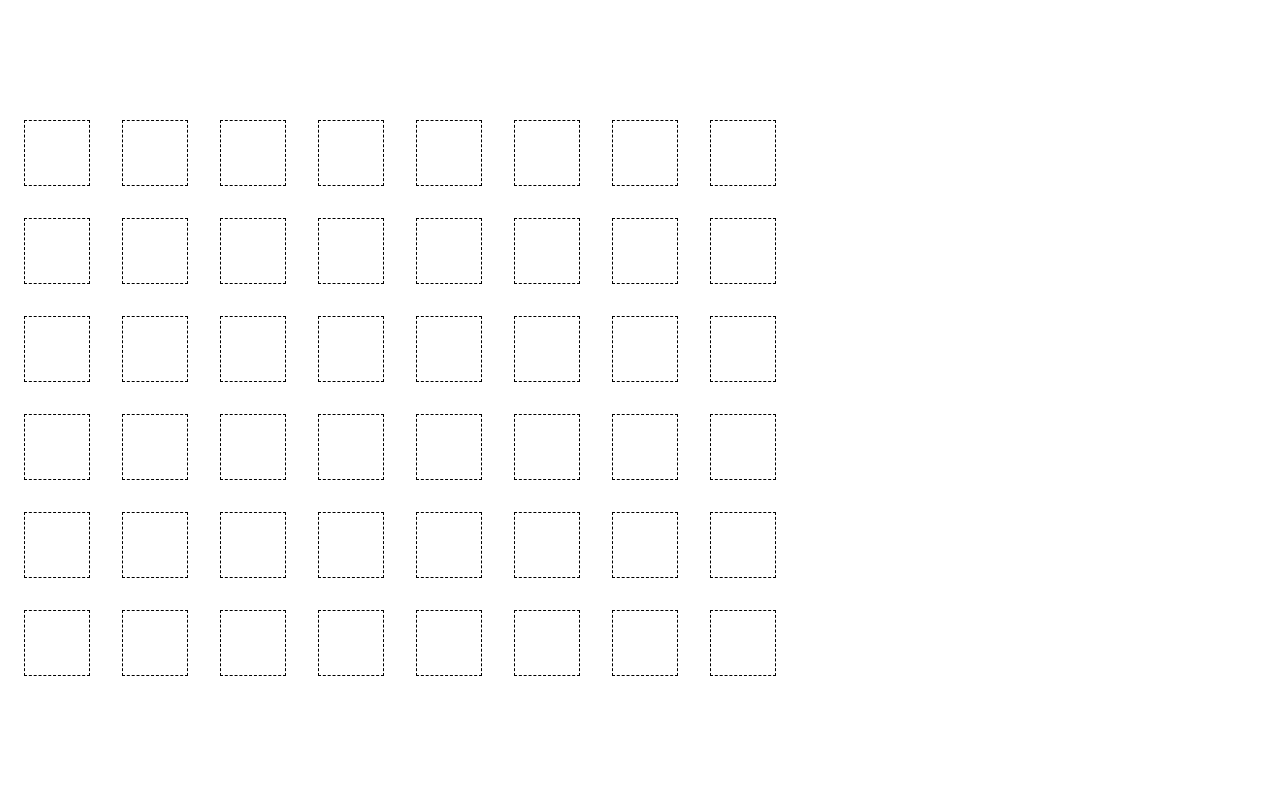
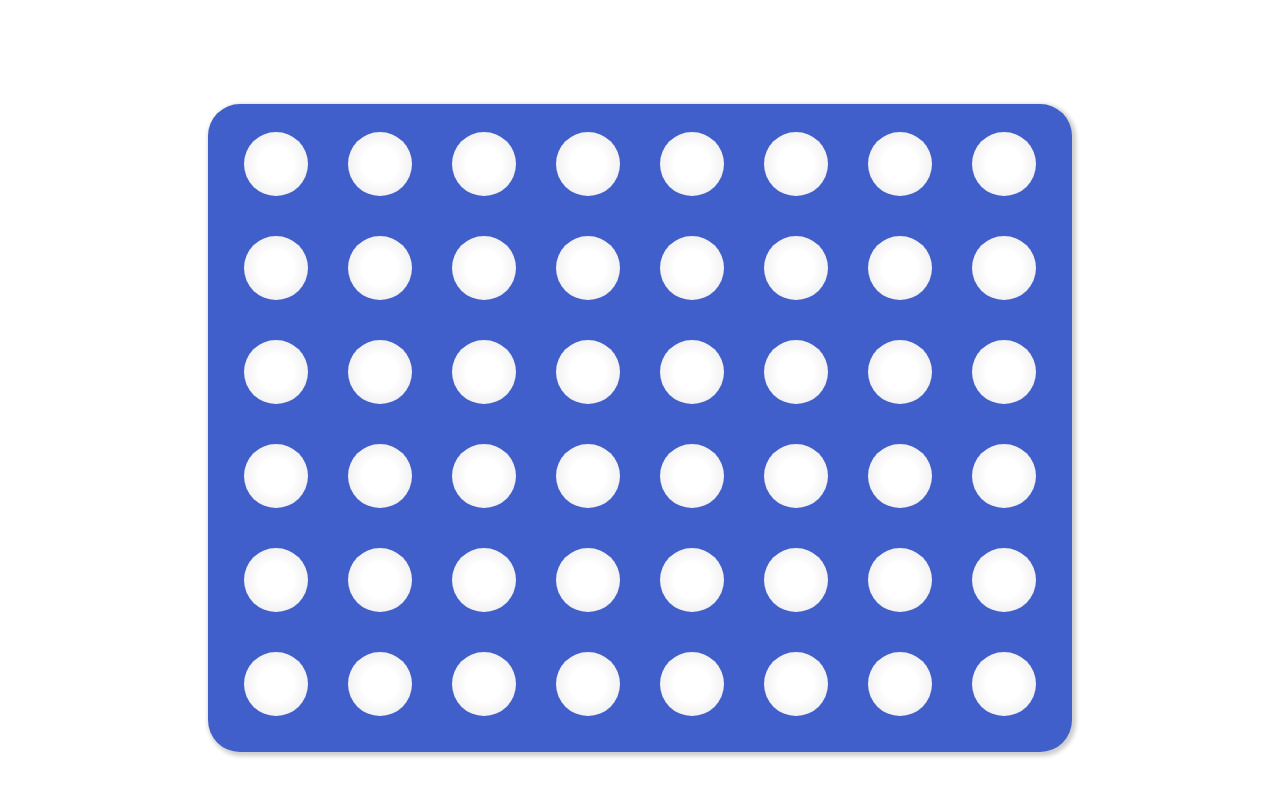
Before and after one commit to dkruythoff/connect4-vue, a Vue app: page / in a window 1280 px wide. Shown: the top 796 px of the page. Built offline with nearby package versions, Linux system fonts and the light colour scheme.

Commit message:
Added some color

```diff
--- a/src/components/Connect4.vue
+++ b/src/components/Connect4.vue
@@ -16,16 +16,18 @@
             :data-position="`${columnIndex}x${cellIndex}`"
             :class="{'cell':true,'cell--winner':cell.winner}"
             >
-            {{ cell.value === null ? ' ' : cell.value }}
+            <span :class="{'piece':true,'piece--1':cell.value===1,'piece--2':cell.value===2}">&nbsp;</span>
           </div>
           <div
             class="cell cell--preview"
-          >{{turn}}</div>
+            >
+            <span :class="{'piece':true,'piece--1':turn===1,'piece--2':turn===2}">&nbsp;</span>
+          </div>
       </div>
     </div>
     <div class="won">
-      <p>Game won!</p>
-      <button @click="startgame">Play again</button>
+      <p>{{ turn === 1 ? 'Red' : 'Yellow' }} wins!</p>
+      <button class="startgame" @click="startgame">Play again</button>
     </div>
   </div>
 </template>
@@ -98,21 +100,40 @@ export default {
 }
 </script>
 
-<style scoped>
+<style>
+:root {
+  text-align: center;
+  font-family:'Courier New', Courier, monospace;
+}
 .game {
   position: relative;
   display: inline-block;
+  margin: auto;
+  text-align: left;
 }
 .won {
+  margin-top: 3rem;
+  font-size: 2rem;
   position: absolute;
   left: 50%;
   top: 50%;
   transform: translate(-50%,-50%);
   padding: 2rem;
-  border: solid 1px #ccc;
-  background-color: rgba(255, 255, 255, 0.8);
-  box-shadow: rgb(32, 32, 32);
+  border: solid 2px #ccc;
+  background-color: rgba(255, 255, 255, 0.9);
+  box-shadow: 2px 2px 4px 2px rgba(0, 0, 0, 0.2);
+  border-radius: 1rem;
   display: none;
+  text-align: center;
+}
+.startgame {
+  font-size: 3rem;;
+  background-color: #405FCA;
+  color: white;
+  text-transform: uppercase;
+  border: none;
+  border-radius: 0.5rem;
+  letter-spacing: 0.2rem;
 }
 .game--over .won {
   display: inline-block;
@@ -123,13 +144,19 @@ export default {
 
   display: flex;
   flex-direction: row;
+
+  padding: 1rem;
+  background-color: #405FCA;
+  border-radius: 2rem;
+  margin-top: 6rem;
+  box-shadow: 2px 2px 4px 2px rgba(0, 0, 0, 0.2);
 }
 .column {
   display: flex;
   flex-direction: column-reverse;
+  margin-top: -6rem;
 }
 .cell {
-  border: dashed 1px black;
   margin: 1rem;
   height: 4rem;
   width: 4rem;
@@ -137,25 +164,46 @@ export default {
   align-items: center;
   justify-content: center;
   position: relative;
+  border-radius: 50%;
+  box-shadow: inset 4px 4px rgba(0, 0, 0, 0.1);
+  border: solid 4px transparent;
 }
 .cell--winner:after {
-  content: "★";
+  content: "";
   position: absolute;
-  top: 0;
-  right: 0;
-  font-size: 0.5rem;
+  width: 100%;
+  height: 100%;
+  display: block;
+  background-color: transparent;
+  border: solid 4px white;
+  border-radius: 50%;
 }
 .cell--preview {
   border: none;
   opacity: 0;
+  margin-top: 0.5rem;
+  box-shadow: 2px 2px 4px 2px rgba(0, 0, 0, 0.2);
 }
 .board--playable .column:not(.column--full):hover .cell--preview {
   opacity: 1;
 }
-.coordinates {
-  position: absolute;
-  top: 0.2rem;
-  right: 0.2rem;
-  font-size: 0.7rem;
+.piece {
+  background: radial-gradient(circle, rgba(255,255,255,1) 39%, rgba(230,230,230,1) 100%);
+  display: inline-block;
+  width: 100%;
+  height: 100%;
+  border-radius: 50%;
+}
+.cell:not(.cell--preview) .piece--1,
+.cell:not(.cell--preview) .piece--2 {
+  box-shadow: inset 4px 4px rgba(0, 0, 0, 0.1);
+}
+.piece--1 {
+  background: rgb(255,0,0);
+  background: radial-gradient(circle, rgba(255,0,0,1) 85%, rgba(124,0,0,1) 100%);
+}
+.piece--2 {
+  background: rgb(255,250,0);
+  background: radial-gradient(circle, rgba(255,250,0,1) 85%, rgba(230,224,0,1) 100%);
 }
 </style>
```
Also changed, not shown: src/lib/Connect4.js.
